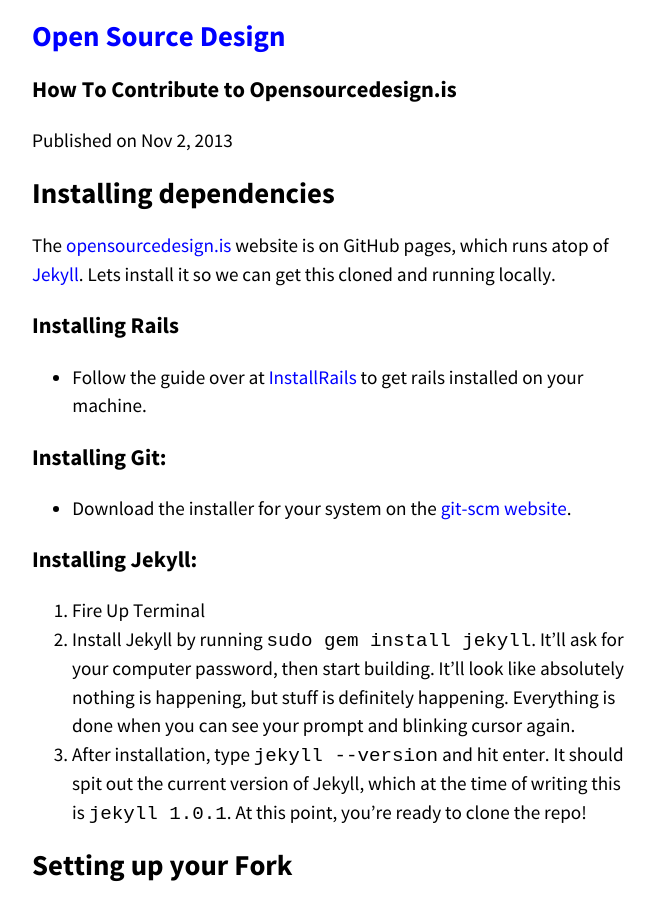
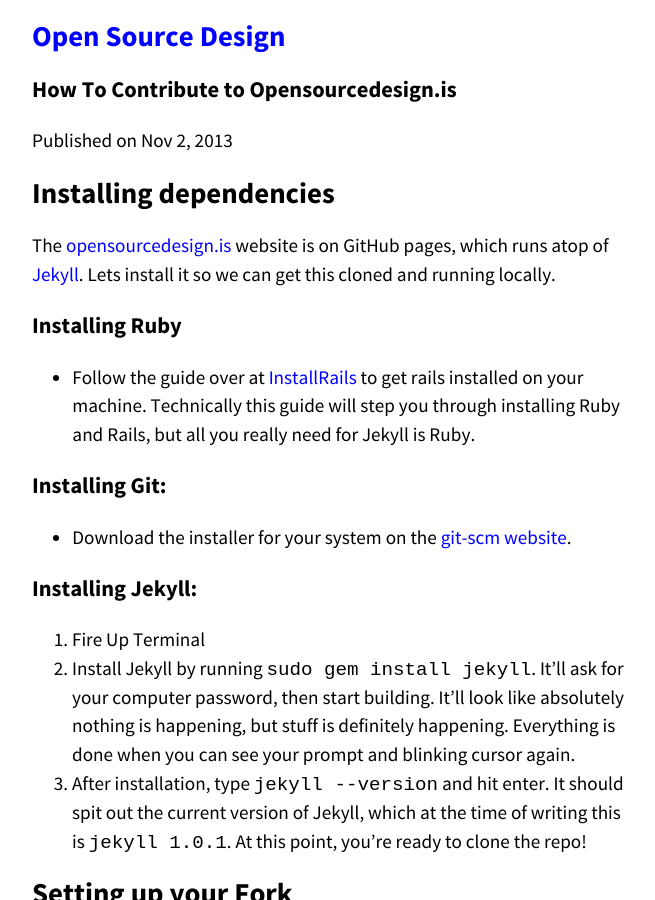
Before and after one commit to DesignOpen/designopen.github.io, a Jekyll site: the page built from blogging_about/_posts/2013-11-2-how-to-contribute.md, in a window 1280 px wide and 900 px high. Shown: the whole window, without its empty margins (308-963 px from the left). Built offline with Jekyll 4.4.1, drawn with Linux system fonts in a browser that asks for light colours; comment, search, counter and statistics services are not loaded.

Commit message:
clarified installing rails

```diff
--- a/blogging_about/_posts/2013-11-2-how-to-contribute.md
+++ b/blogging_about/_posts/2013-11-2-how-to-contribute.md
@@ -9,8 +9,8 @@
 ## Installing dependencies
 The [opensourcedesign.is](http://opensourcedesign.is) website is on GitHub pages, which runs atop of [Jekyll](http://jekyllrb.com). Lets install it so we can get this cloned and running locally.
 
-### Installing Rails
-- Follow the guide over at [InstallRails](http://installrails.com/) to get rails installed on your machine.
+### Installing Ruby
+- Follow the guide over at [InstallRails](http://installrails.com/) to get rails installed on your machine.  Technically this guide will step you through installing Ruby and Rails, but all you really need for Jekyll is Ruby.
 
 ### Installing Git:
 - Download the installer for your system on the [git-scm website](http://git-scm.com/downloads).
```
